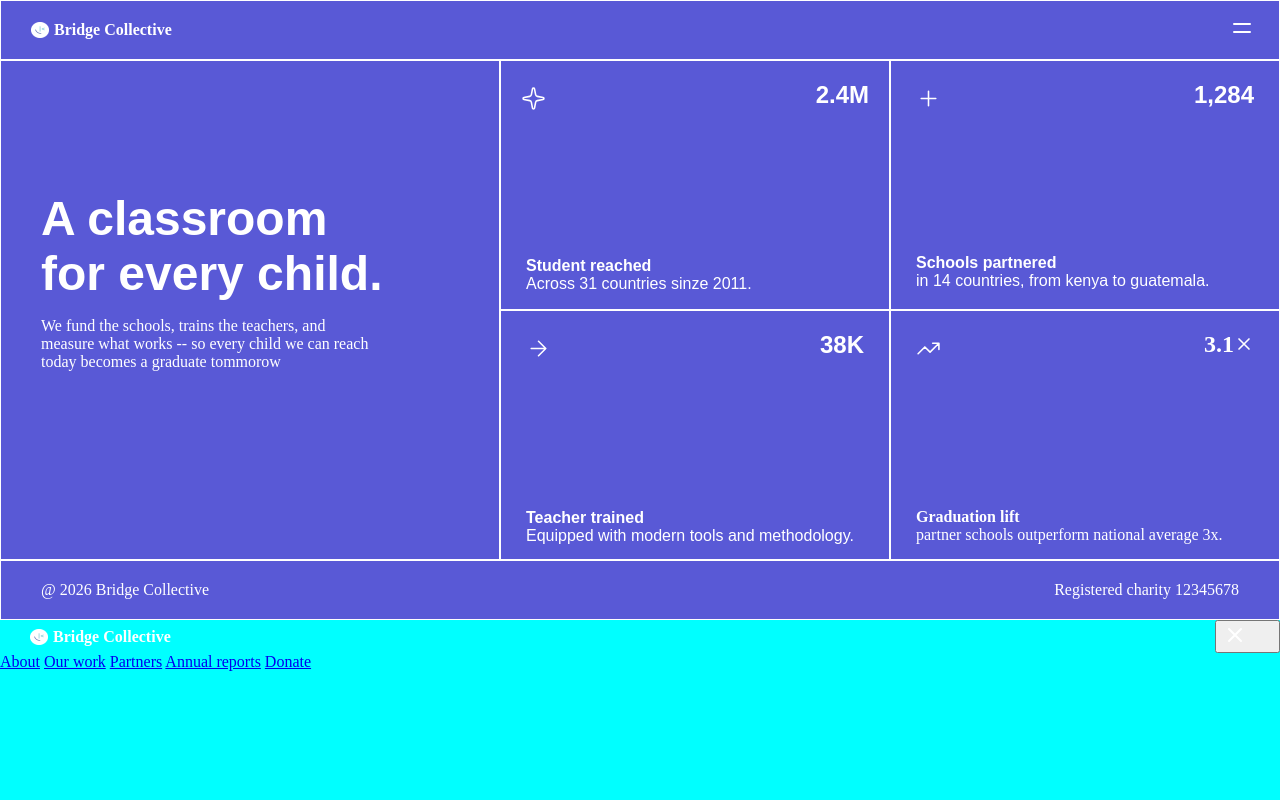
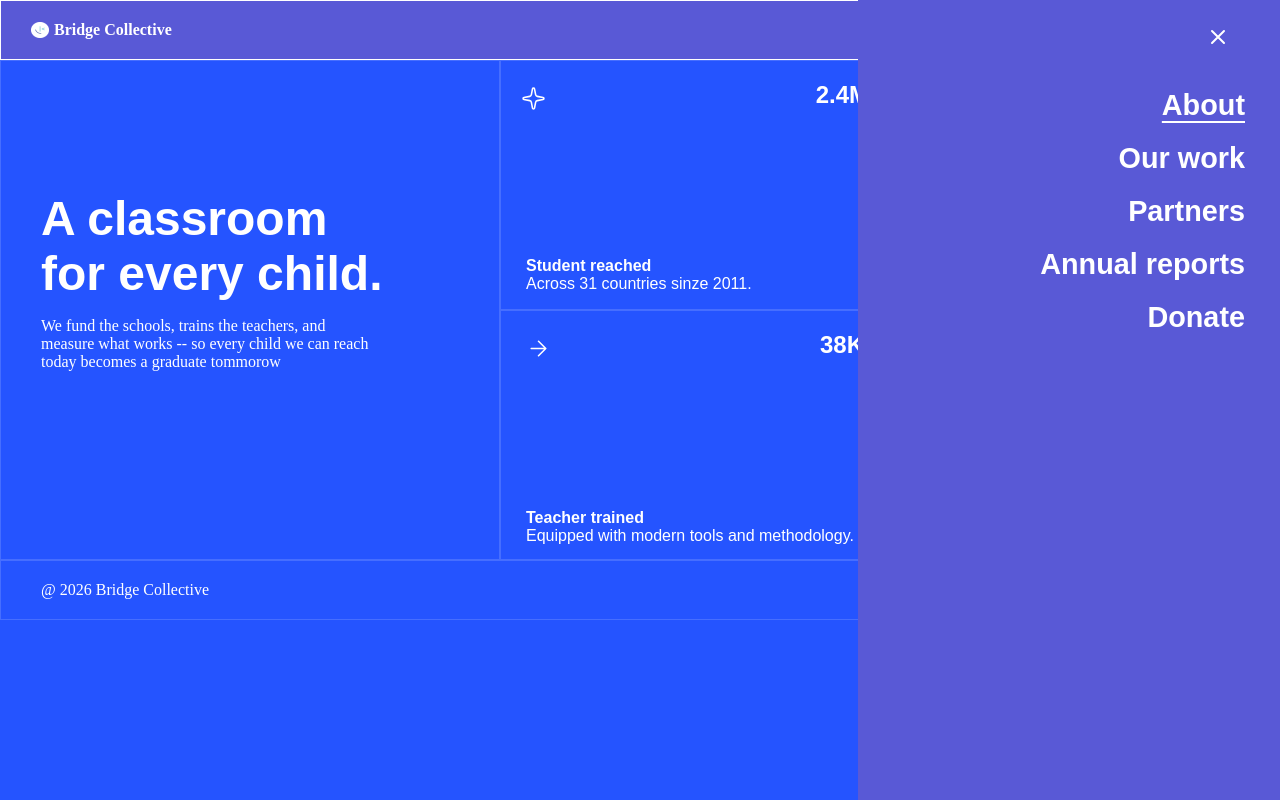
Before and after one commit to ankitkumar8340/frontend, a plain HTML site: page CSS/index.html in a window 1280 px wide. Both pictures are taken after a click on the button "icon-menu". Drawn offline with Linux system fonts and the light colour scheme.

Commit message:
adding menu-overlay

```diff
--- a/CSS/index.html
+++ b/CSS/index.html
@@ -5,6 +5,7 @@
     <meta name="viewport" content="width=device-width, initial-scale=1.0">
     <title>Document</title>
     <link rel="stylesheet" href="style.css">
+    <script src="script.js" defer></script>
 </head>
 <body >
     <div class="container">
@@ -17,7 +18,7 @@
             </div>
 
             <div class="right">
-           <button type="button" aria-label="icon-menu" class="icon-btn"><img src="../CSS/assets/images/icon-menu.svg" alt="">
+           <button type="button" aria-label="icon-menu" class="icon-btn" id="openBtn"><img src="../CSS/assets/images/icon-menu.svg" alt="">
             </button>
             </div>
         </div>
@@ -90,20 +91,20 @@
 
 
     <nav class="menu-overlay" id="menuOverlay">
-         <div class="navbar">
-            <div class="left">
+         <div class="navbar1">
+            <!-- <div class="left">
             <img src="../CSS/assets/images/favicon-32x32.png" alt="">
 
             <h4>Bridge Collective</h4>
-            </div>
+            </div> -->
 
             <div class="right">
-           <button type="button" aria-label="close-menu" class="close-btn"><img src="../CSS/assets/images/icon-close.svg" alt="">
+           <button type="button" aria-label="close-menu" class="icon-btn" id="closeBtn"><img src="../CSS/assets/images/icon-close.svg" alt="">
             </button>
             </div>
         </div>
 
-        <div class="menu-lin">
+        <div class="menu-link">
             <a href="#" class="active-link">About</a>
             <a href="#">Our work</a>
             <a href="#">Partners</a>
--- /dev/null
+++ b/CSS/script.js
@@ -0,0 +1,14 @@
+const openBtn = document.getElementById('openBtn');
+const closeBtn = document.getElementById('closeBtn');
+const menuOverlay = document.getElementById('menuOverlay');
+const container = document.querySelector('.container');
+
+openBtn.addEventListener('click', () => {
+    menuOverlay.classList.add('active');
+    container.classList.add('menu-open');
+})
+
+closeBtn.addEventListener('click', ()=>{
+    menuOverlay.classList.remove('active');
+    container.classList.remove('menu-open');
+})
--- a/CSS/style.css
+++ b/CSS/style.css
@@ -27,7 +27,7 @@
 body{
     margin: 0;
     padding: 0;
-    background-color: aqua;
+    background-color: rgb(89, 89, 214);
 }
 
 
@@ -172,7 +172,7 @@ body{
     gap: 40px;
     color: white;
     font-family: Arial, Helvetica, sans-serif;
-
+    cursor: pointer;
 
 }
 
@@ -218,6 +218,7 @@ body{
     color: white;
     font-family: Arial, Helvetica, sans-serif;
     /* gap: 100px; */
+    cursor: pointer;
 }
 
 .top2{
@@ -256,6 +257,7 @@ body{
     flex-direction: column;
     justify-content: space-between;
     color: white;
+    cursor: pointer;
 }
 
 .top3{
@@ -295,8 +297,74 @@ body{
 }
 
 
+.menu-overlay{
+    position: fixed;
+    top: 0;
+    right: 0;
+    width: 33%;
+    height: 100vh;
+    background-color: rgb(89, 89, 214);
+    transform: translateX(100%);
+    transition: transform 0.3s ease-in-out;
+    z-index: 100;
+}
 
+.menu-overlay.active{
+    transform: translateX(0);
+}
 
+.menu-link{
+    display: flex;
+    flex-direction: column;
+    align-items: flex-end;
+    padding-right: 35px;
+    margin-top: 40px;
+    gap: 20px;
+}
+
+.menu-link a{
+    color: white;
+    text-decoration: none;
+    font-size: 1.8rem;
+    font-family: Arial, Helvetica, sans-serif;
+    font-weight: bold;
+}
+
+.menu-link a.active-link{
+    text-decoration: underline;
+    text-underline-offset: 6px;
+}
+
+.container.menu-open .hide-on-menu{
+    opacity: 0;
+    visibility: hidden;
+    transition: opacity 0.2s ease;
+}
+
+.navbar1 .right{
+    display: flex;
+    justify-content: flex-end;
+    /* align-items: end; */
+    margin-right: 25px;
+    margin-top: 25px;
+}
+
+/* 1. Change full body background when menu is open */
+body:has(.menu-open) {
+    background-color: #2554ff;
+}
+
+/* 2. Change background & border ONLY for content cards (skips navbar and footer) */
+.container.menu-open > div:not(.navbar) {  /*:not(.footer)  */
+    background-color: #2554ff;
+    border-color: rgba(255, 255, 255, 0.15);
+    transition: background-color 0.3s ease;
+}
+
+/* 3. Keep navbar locked to its original color */
+.container > .navbar {
+    background-color: rgb(89, 89, 214);
+}
 
 
 /* .item{
```
